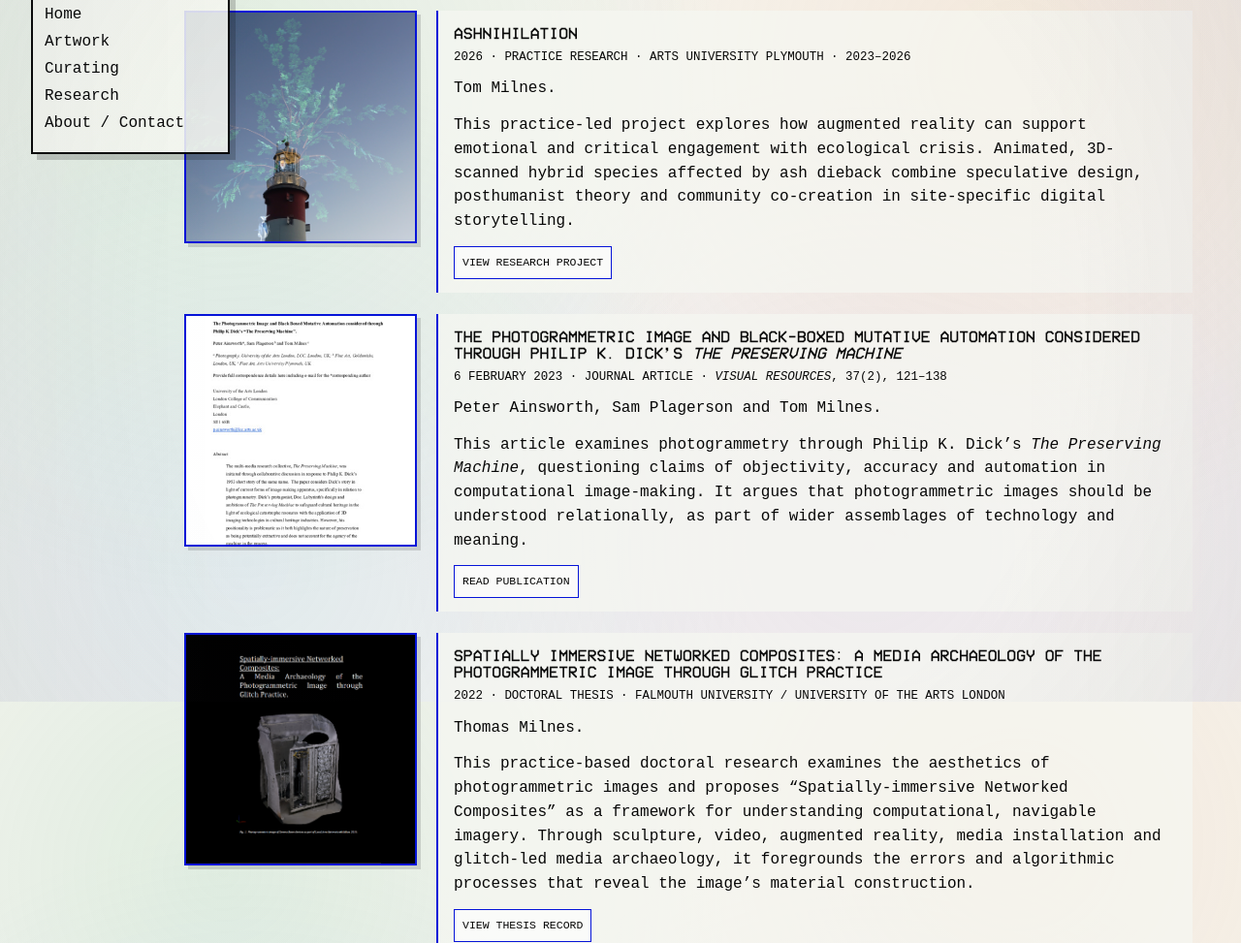
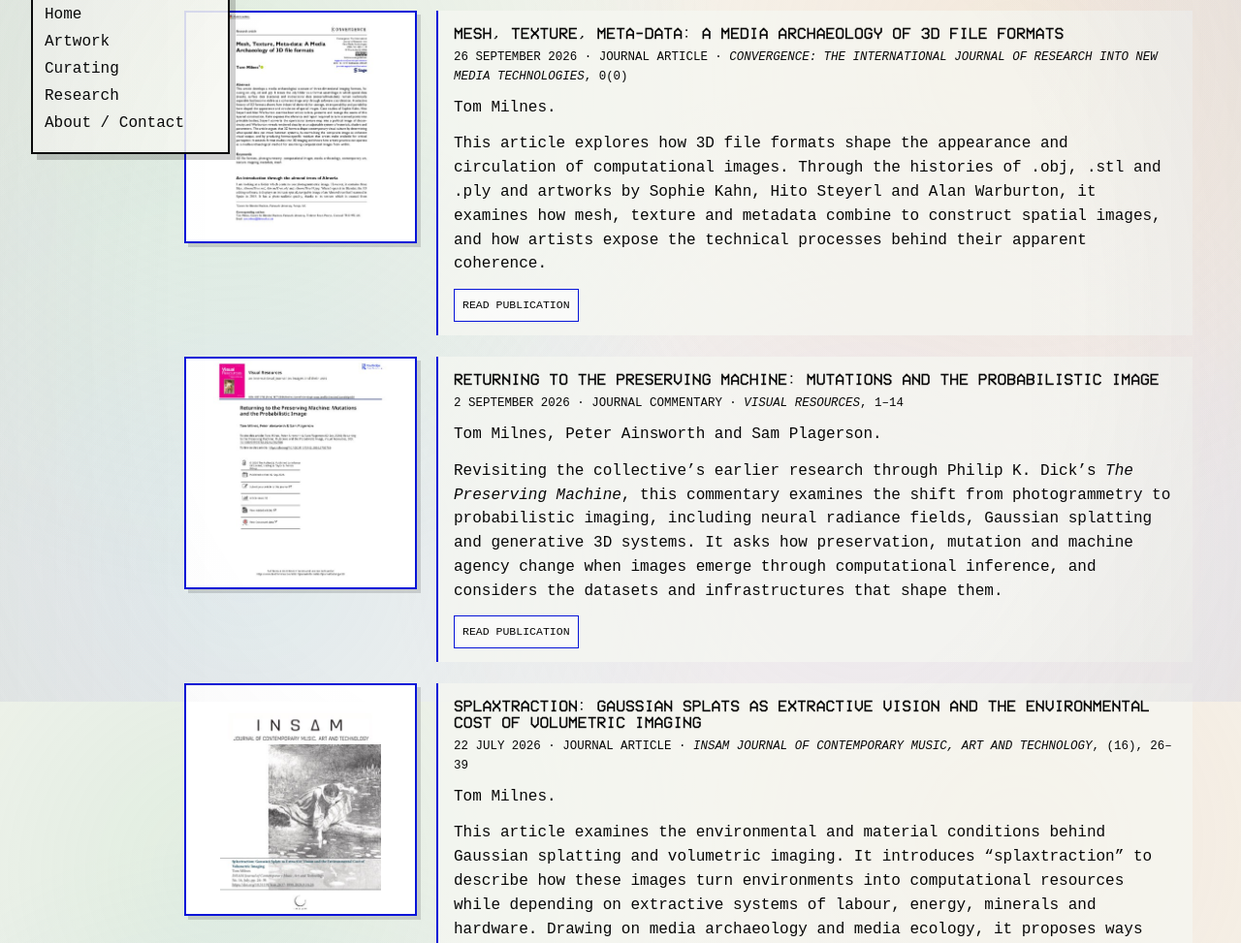
Before and after one commit to tomnmilnes/tommilnesdotcom, a plain HTML site: page research.html in a window 1280 px wide. Shown: the part 76-1049 px from the top of the page at 97% size. Drawn offline with Linux system fonts and the light colour scheme.

Commit message:
Research page update

```diff
--- a/research.html
+++ b/research.html
@@ -368,6 +368,11 @@
       background: #000;
     }
 
+    .research-image--paper {
+      object-fit: contain;
+      background: #fff;
+    }
+
     .research-copy {
       min-height: 100%;
       padding: 14px 16px;
@@ -515,6 +520,72 @@
 
       <section class="research-list" aria-label="Research activity">
         <article class="research-entry">
+          <!-- Article preview: https://repository.falmouth.ac.uk/6618/ -->
+          <img
+            class="research-image research-image--paper"
+            src="Research/mesh-texture-meta-data-paper.jpg"
+            alt="First page of Mesh, Texture, Meta-data: A Media Archaeology of 3D file formats"
+          />
+          <div class="research-copy">
+            <h2>Mesh, Texture, Meta-data: A Media Archaeology of 3D file formats</h2>
+            <p class="research-meta">
+              <time datetime="2026-09-26">26 September 2026</time> · Journal article · <cite>Convergence: The International Journal of Research into New Media Technologies</cite>, 0(0)
+            </p>
+            <p>Tom Milnes.</p>
+            <p>
+              This article explores how 3D file formats shape the appearance and circulation of computational images. Through the histories of .obj, .stl and .ply and artworks by Sophie Kahn, Hito Steyerl and Alan Warburton, it examines how mesh, texture and metadata combine to construct spatial images, and how artists expose the technical processes behind their apparent coherence.
+            </p>
+            <p>
+              <a class="button" href="https://doi.org/10.1177/13548565261492549" target="_blank" rel="noopener">Read publication</a>
+            </p>
+          </div>
+        </article>
+
+        <article class="research-entry">
+          <!-- Article preview: https://repository.falmouth.ac.uk/6610/ -->
+          <img
+            class="research-image research-image--paper"
+            src="Research/returning-to-the-preserving-machine-paper.jpg"
+            alt="Publication cover page for Returning to the Preserving Machine: Mutations and the Probabilistic Image"
+          />
+          <div class="research-copy">
+            <h2>Returning to the Preserving Machine: Mutations and the Probabilistic Image</h2>
+            <p class="research-meta">
+              <time datetime="2026-09-02">2 September 2026</time> · Journal commentary · <cite>Visual Resources</cite>, 1–14
+            </p>
+            <p>Tom Milnes, Peter Ainsworth and Sam Plagerson.</p>
+            <p>
+              Revisiting the collective’s earlier research through Philip K. Dick’s <cite>The Preserving Machine</cite>, this commentary examines the shift from photogrammetry to probabilistic imaging, including neural radiance fields, Gaussian splatting and generative 3D systems. It asks how preservation, mutation and machine agency change when images emerge through computational inference, and considers the datasets and infrastructures that shape them.
+            </p>
+            <p>
+              <a class="button" href="https://doi.org/10.1080/01973762.2026.2702786" target="_blank" rel="noopener">Read publication</a>
+            </p>
+          </div>
+        </article>
+
+        <article class="research-entry">
+          <!-- Article preview: https://repository.falmouth.ac.uk/6552/ -->
+          <img
+            class="research-image research-image--paper"
+            src="Research/splaxtraction-paper.jpg"
+            alt="INSAM publication cover for Splaxtraction: Gaussian Splats as Extractive Vision and the Environmental Cost of Volumetric Imaging"
+          />
+          <div class="research-copy">
+            <h2>Splaxtraction: Gaussian Splats as Extractive Vision and the Environmental Cost of Volumetric Imaging</h2>
+            <p class="research-meta">
+              <time datetime="2026-07-22">22 July 2026</time> · Journal article · <cite>INSAM Journal of Contemporary Music, Art and Technology</cite>, (16), 26–39
+            </p>
+            <p>Tom Milnes.</p>
+            <p>
+              This article examines the environmental and material conditions behind Gaussian splatting and volumetric imaging. It introduces “splaxtraction” to describe how these images turn environments into computational resources while depending on extractive systems of labour, energy, minerals and hardware. Drawing on media archaeology and media ecology, it proposes ways for artistic and curatorial practice to make these hidden costs visible.
+            </p>
+            <p>
+              <a class="button" href="https://doi.org/10.51191/issn.2637-1898.2026.9.16.26" target="_blank" rel="noopener">Read publication</a>
+            </p>
+          </div>
+        </article>
+
+        <article class="research-entry">
           <img
             class="research-image"
             src="Research/ashnihilation-practice-research.jpg"
```
Also changed, not shown: Research/mesh-texture-meta-data-paper.jpg (added), Research/returning-to-the-preserving-machine-paper.jpg (added), Research/splaxtraction-paper.jpg (added), 1 other file.
